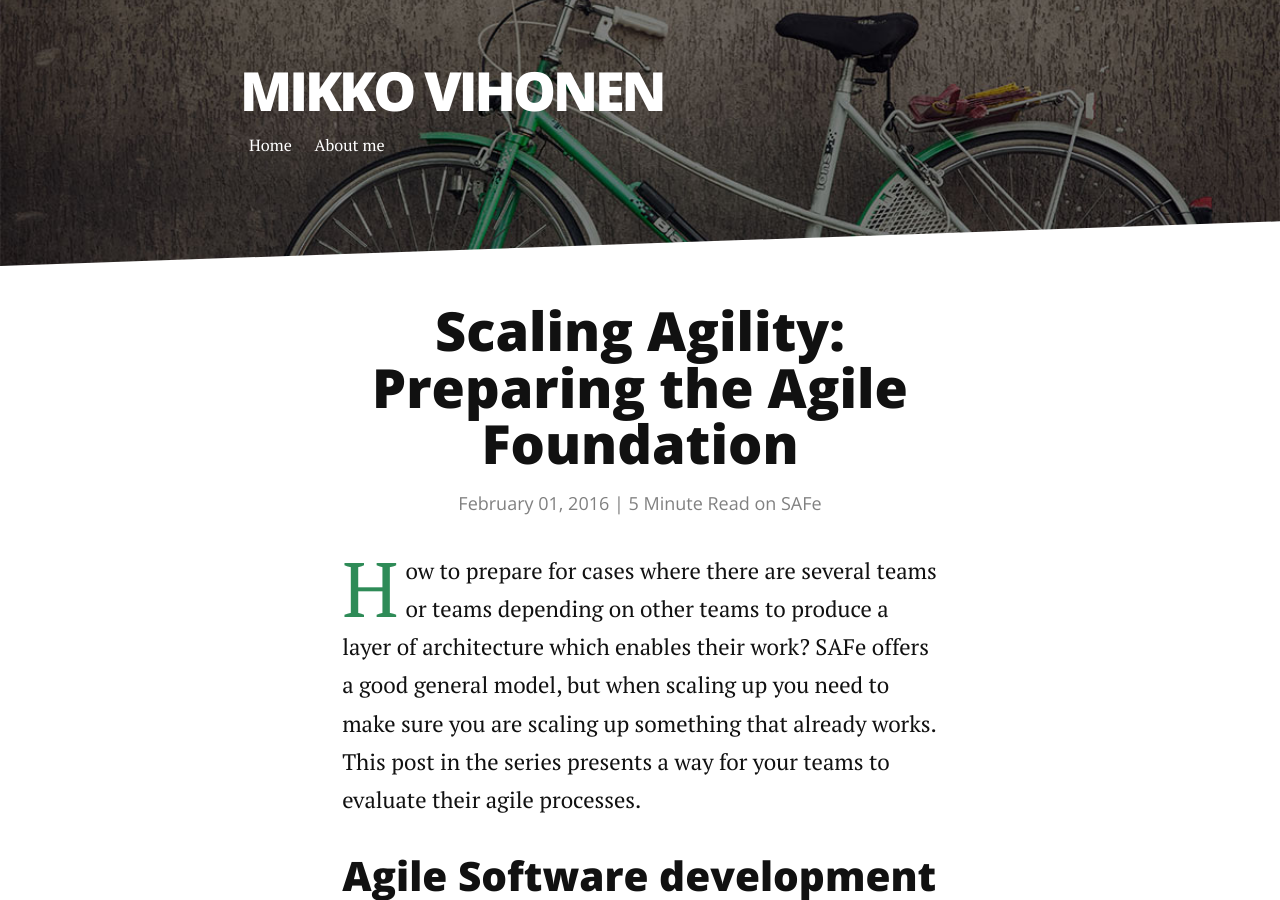
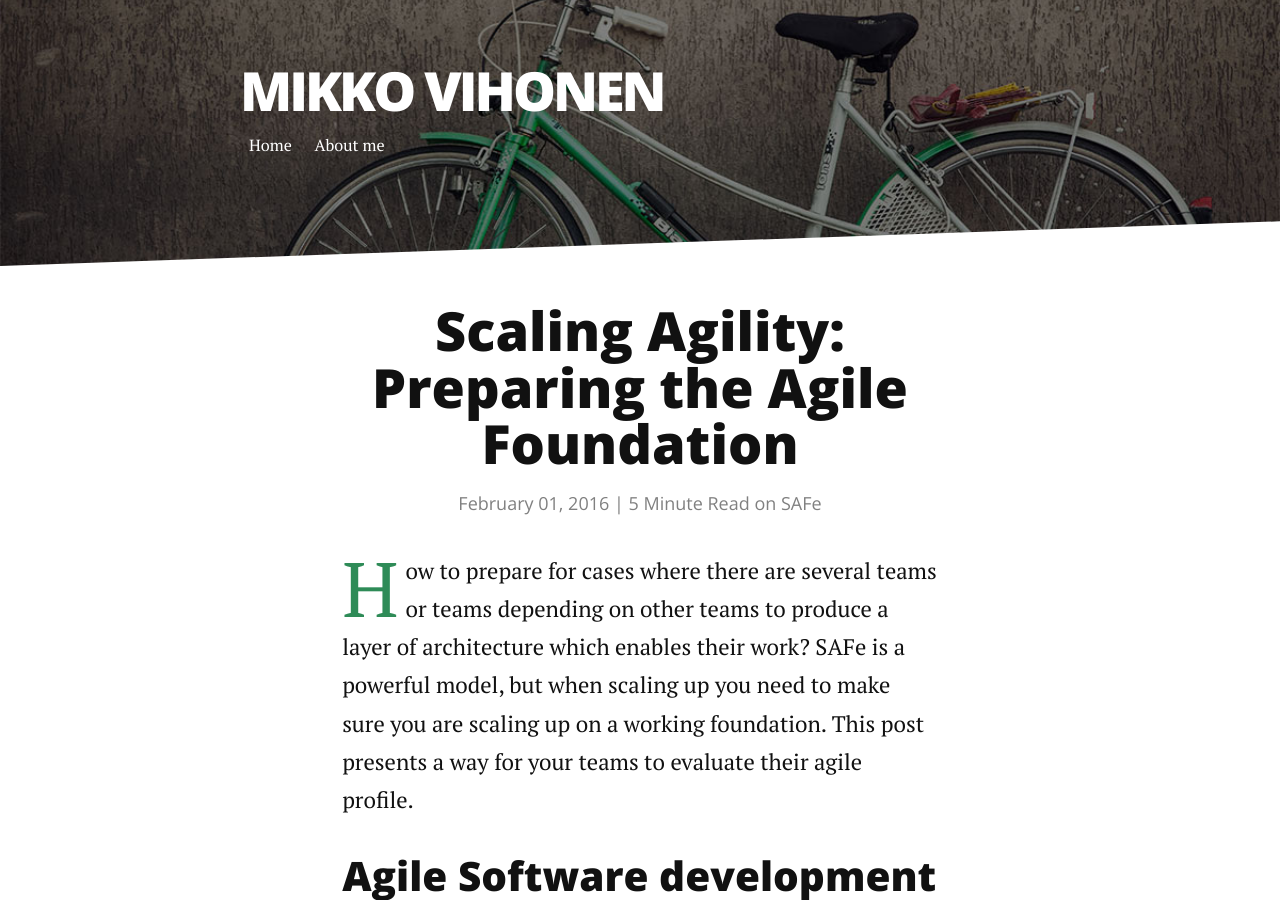
Before and after one commit to mikkovihonen/mikkovihonen.github.io, a Jekyll site: the page built from _posts/2016-02-01-preparing-the-agile-foundation.markdown, in a window 1280 px wide and 900 px high. Built offline with Jekyll 4.4.1, drawn with Linux system fonts in a browser that asks for light colours; nearby versions of some CDN libraries; Markdown is read by kramdown in place of the engine named in the settings.

Commit message:
wording change

```diff
--- a/_posts/2016-02-01-preparing-the-agile-foundation.markdown
+++ b/_posts/2016-02-01-preparing-the-agile-foundation.markdown
@@ -3,7 +3,7 @@
 title:  "Scaling Agility: Preparing the Agile Foundation"
 date:   2016-02-01
 category: SAFe
-description: How to prepare for cases where there are several teams or teams depending on other teams to produce a layer of architecture which enables their work? SAFe offers a good general model, but when scaling up you need to make sure you are scaling up something that already works. This post in the series presents a way for your teams to evaluate their agile processes.
+description: How to prepare for cases where there are several teams or teams depending on other teams to produce a layer of architecture which enables their work? SAFe is a powerful model, but when scaling up you need to make sure you are scaling up on a working foundation. This post presents a way for your teams to evaluate their agile profile.
 ---
 
 ##Agile Software development 101
```
